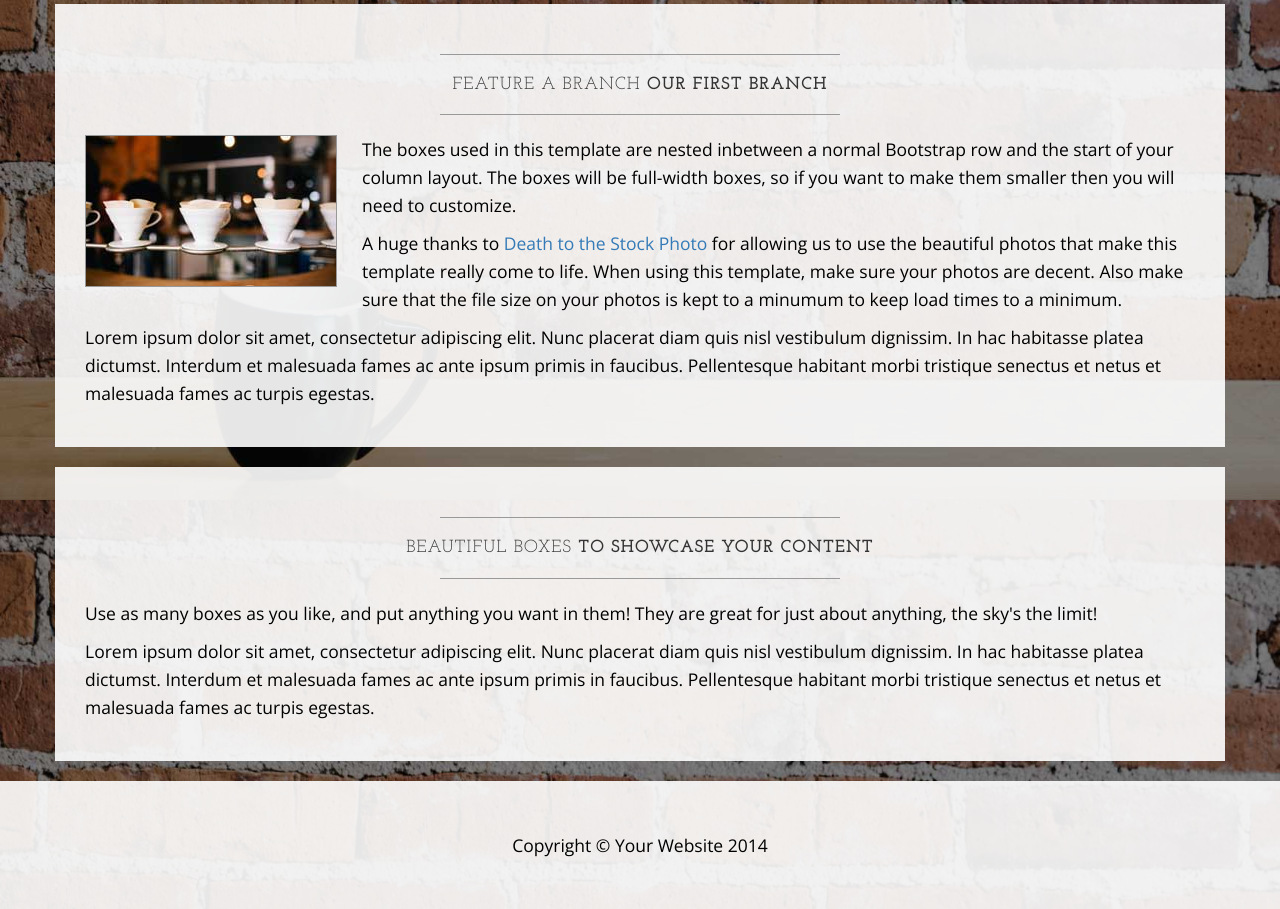
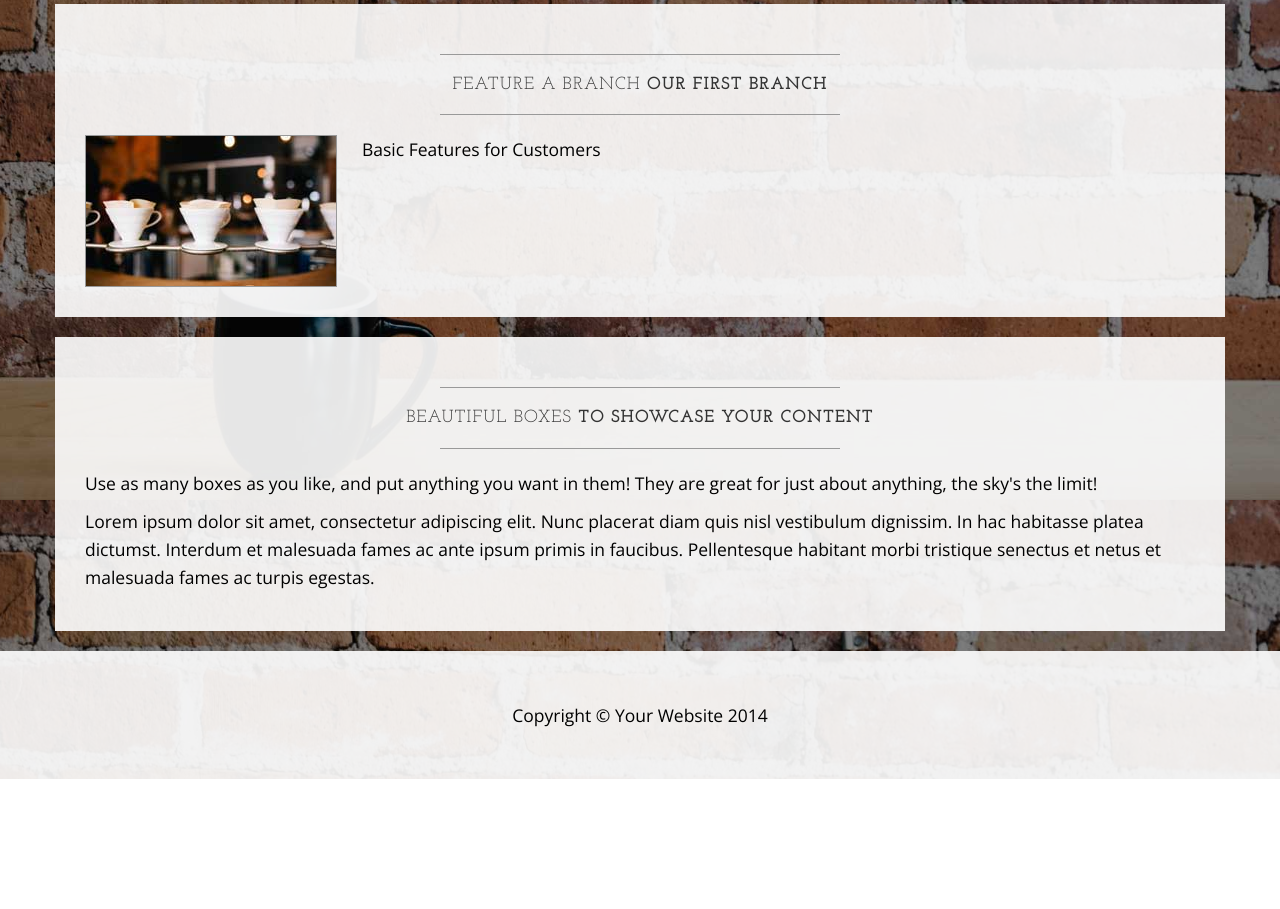
Before and after one commit to Paul-MOB/Learnable-Git-Course, a plain HTML site: page index.html in a window 1280 px wide. Shown: the part 1100-2009 px from the top of the page. After the commit the page ends 1879 px from the top, so only its background shows below. Drawn offline with nearby package versions, Linux system fonts and the light colour scheme.

Commit message:
Edited paragraph

```diff
--- a/index.html
+++ b/index.html
@@ -129,9 +129,7 @@
                     <hr>
                     <img class="img-responsive img-border img-left" src="img/intro-pic.jpg" alt="">
                     <hr class="visible-xs">
-                    <p>The boxes used in this template are nested inbetween a normal Bootstrap row and the start of your column layout. The boxes will be full-width boxes, so if you want to make them smaller then you will need to customize.</p>
-                    <p>A huge thanks to <a href="http://join.deathtothestockphoto.com/" target="_blank">Death to the Stock Photo</a> for allowing us to use the beautiful photos that make this template really come to life. When using this template, make sure your photos are decent. Also make sure that the file size on your photos is kept to a minumum to keep load times to a minimum.</p>
-                    <p>Lorem ipsum dolor sit amet, consectetur adipiscing elit. Nunc placerat diam quis nisl vestibulum dignissim. In hac habitasse platea dictumst. Interdum et malesuada fames ac ante ipsum primis in faucibus. Pellentesque habitant morbi tristique senectus et netus et malesuada fames ac turpis egestas.</p>
+                    <p>Basic Features for Customers</p>
                 </div>
             </div>
         </div>
```
